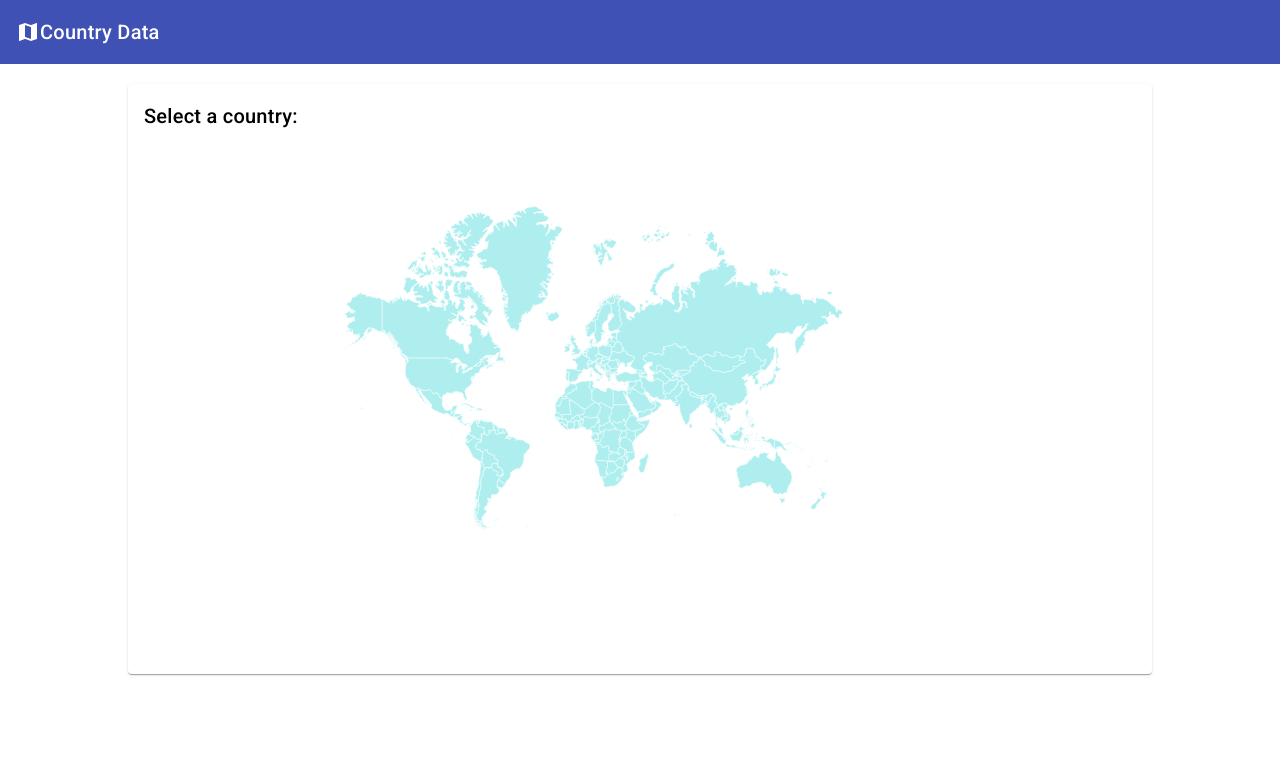
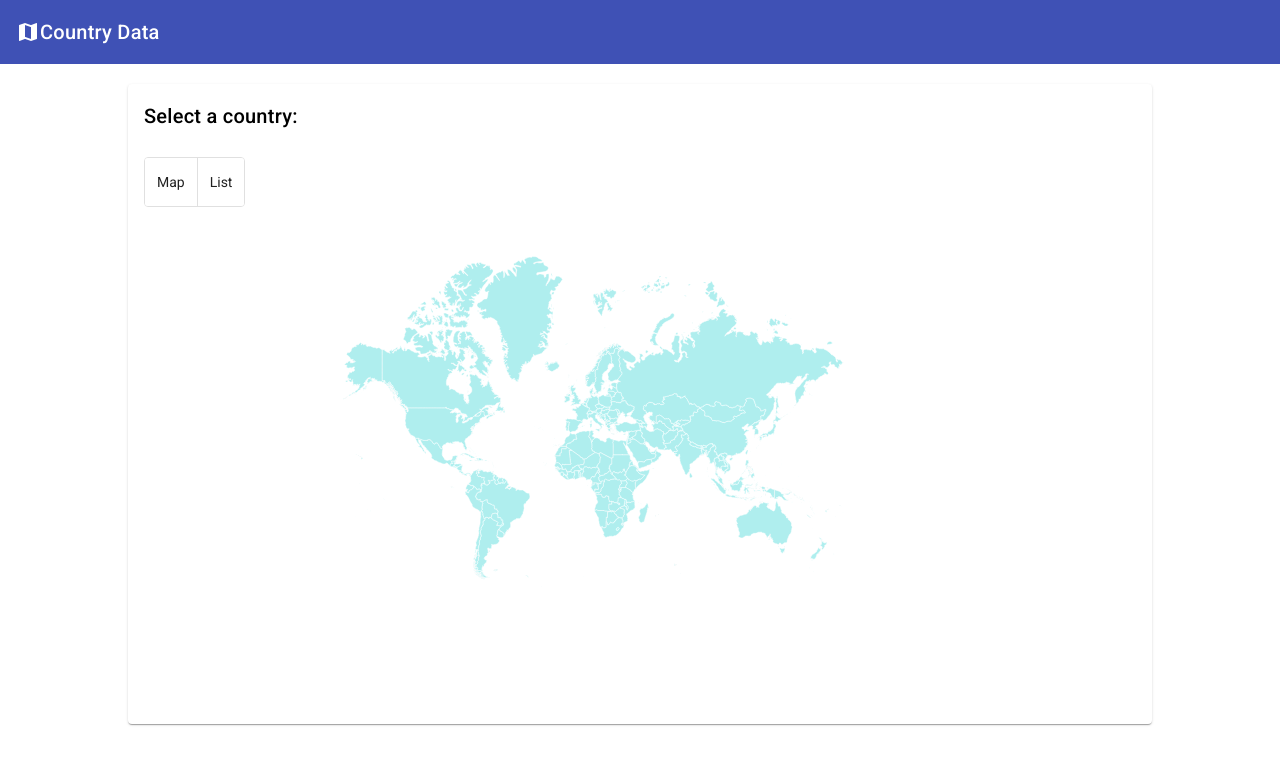
Before and after one commit to ethanrmcdowell/country-data, an Angular app: page / in a window 1280 px wide. Shown: the top 764 px of the page. Built offline with nearby package versions, Linux system fonts and the light colour scheme; what @angular/fire would draw is missing.

Commit message:
added list of countries as alternative to map

```diff
--- a/src/app/app.component.css
+++ b/src/app/app.component.css
@@ -15,3 +15,8 @@
     height: 25px;
     resize: none;
 }
+
+.listText {
+    cursor: pointer;
+    text-decoration: underline;
+}
--- a/src/app/app.component.html
+++ b/src/app/app.component.html
@@ -12,10 +12,32 @@
       }}</mat-card-subtitle>
     </mat-card-header>
     <mat-card-content>
+      <mat-button-toggle-group>
+        <mat-button-toggle (change)="mapToggle('map')" value="map"
+          >Map</mat-button-toggle
+        >
+        <mat-button-toggle (change)="mapToggle('list')" value="list"
+          >List</mat-button-toggle
+        >
+      </mat-button-toggle-group>
+    </mat-card-content>
+    <mat-card-content *ngIf="mapListToggle === 'map'">
       <app-world-map
         (mouseOverEvent)="handleTooltip($event)"
         (clickEvent)="handleClick($event)"
       ></app-world-map>
     </mat-card-content>
+    <mat-card-content *ngIf="mapListToggle === 'list'">
+      <ul>
+        <li *ngFor="let country of data">
+          <p
+            class="listText"
+            (click)="handleClick(country.name)"
+          >
+            {{ country.name }}
+          </p>
+        </li>
+      </ul>
+    </mat-card-content>
   </mat-card>
 </div>
--- a/src/app/app.component.ts
+++ b/src/app/app.component.ts
@@ -27,6 +27,7 @@ export class AppComponent {
   data: Country[] = [];
   tooltipCountry: string = '';
   clickedCountry: string = '';
+  mapListToggle: string = 'map';
 
   ngOnInit() {
     this.handleCountryData();
@@ -47,6 +48,10 @@ export class AppComponent {
       this.data.push(newData);
     });
     console.log("UPDATED COUNTRY DATA:", this.data);
+  }
+
+  mapToggle(value: string) {
+    this.mapListToggle = value;
   }
 
   handleTooltip(country: string) {
--- a/src/app/app.module.ts
+++ b/src/app/app.module.ts
@@ -9,6 +9,7 @@ import { MatIconModule } from '@angular/material/icon';
 import { MatCardModule } from '@angular/material/card';
 import { MatDialogModule } from '@angular/material/dialog';
 import { MatButtonModule } from '@angular/material/button';
+import { MatButtonToggleModule } from '@angular/material/button-toggle';
 
 import { AngularFireModule } from '@angular/fire/compat';
 import { AngularFireAuthModule } from '@angular/fire/compat/auth';
@@ -43,6 +44,7 @@ firebase.initializeApp(environment.firebase);
     MatCardModule,
     MatButtonModule,
     MatDialogModule,
+    MatButtonToggleModule,
     AngularFireModule.initializeApp(environment.firebase),
     AngularFireAuthModule,
     provideFirebaseApp(() => initializeApp(environment.firebase)),
--- a/src/app/country-modal/country-modal.component.html
+++ b/src/app/country-modal/country-modal.component.html
@@ -3,14 +3,11 @@
   <p>official name: {{ data.officialName }}</p>
   <p>region: {{ data.subregion }}</p>
   <!-- <p>language: {{ data.language }}</p> -->
-  <p>population: {{ data.population }}</p>
+  <p>population: {{ data.population | number }}</p>
   <!-- <p>currency: {{ data.currency }}</p> -->
-  <p>
-    flag:
-    <a href="{{ data.flag }}" target="_blank"
-      ><img src="{{ data.flag }}" class="flagImg"
-    /></a>
-  </p>
+  <a href="{{ data.flag }}" target="_blank">
+    <img src="{{ data.flag }}" class="flagImg" />
+  </a>
 </mat-dialog-content>
 <mat-dialog-actions>
   <button mat-button mat-dialog-close>Close</button>
--- a/src/app/country-modal/country-modal.component.ts
+++ b/src/app/country-modal/country-modal.component.ts
@@ -1,13 +1,15 @@
 import { Component, Inject, OnInit } from '@angular/core';
 import { MAT_DIALOG_DATA } from '@angular/material/dialog';
+import { DecimalPipe } from '@angular/common';
 
 @Component({
   selector: 'app-country-modal',
   templateUrl: './country-modal.component.html',
-  styleUrls: ['./country-modal.component.css']
+  styleUrls: ['./country-modal.component.css'],
+  providers: [DecimalPipe],
 })
 export class CountryModalComponent {
-  constructor(@Inject(MAT_DIALOG_DATA) public data: any) {}
+  constructor(private decimalPipe: DecimalPipe, @Inject(MAT_DIALOG_DATA) public data: any) {}
 
   ngOnInit() {
     console.log("hey, this thing work?");
```
